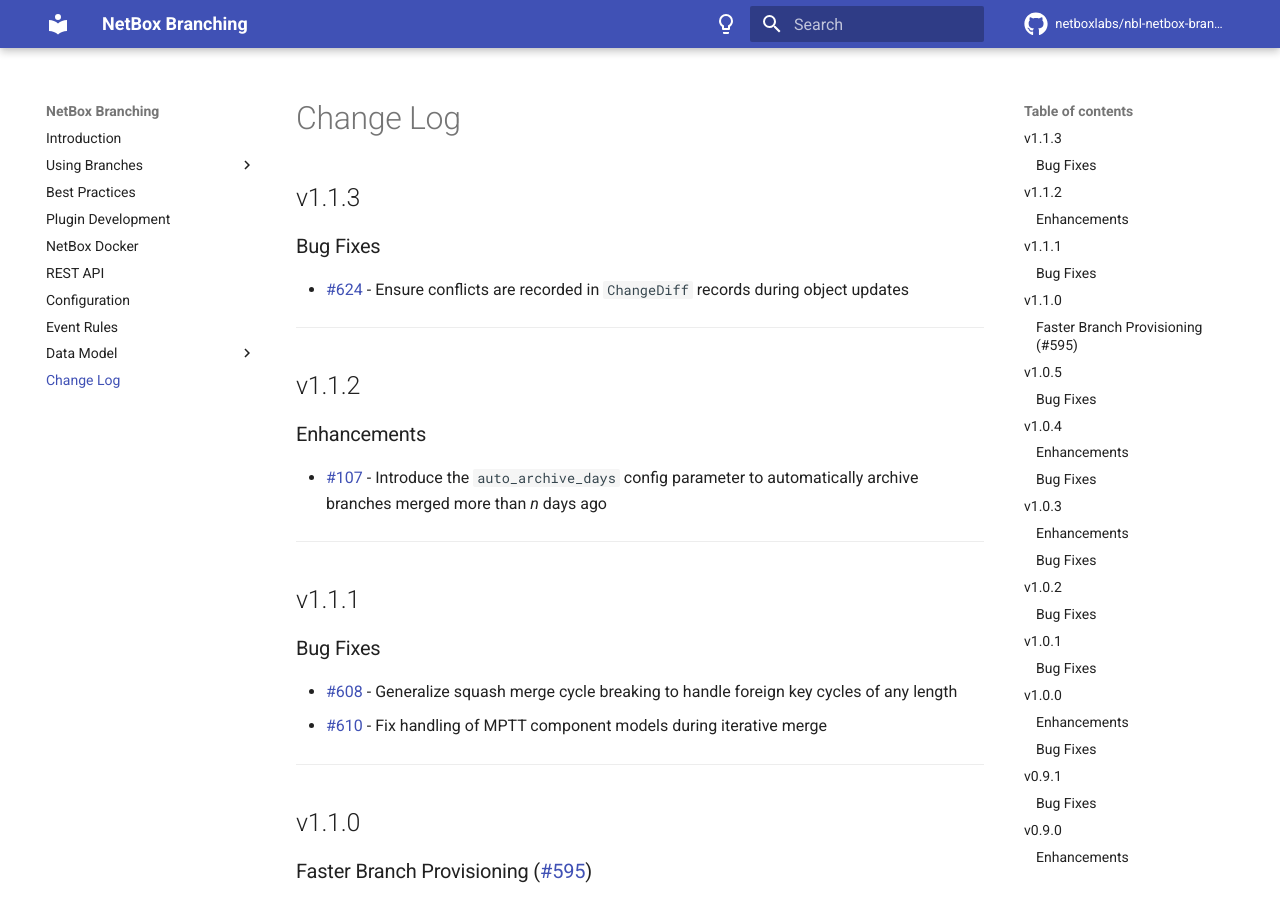
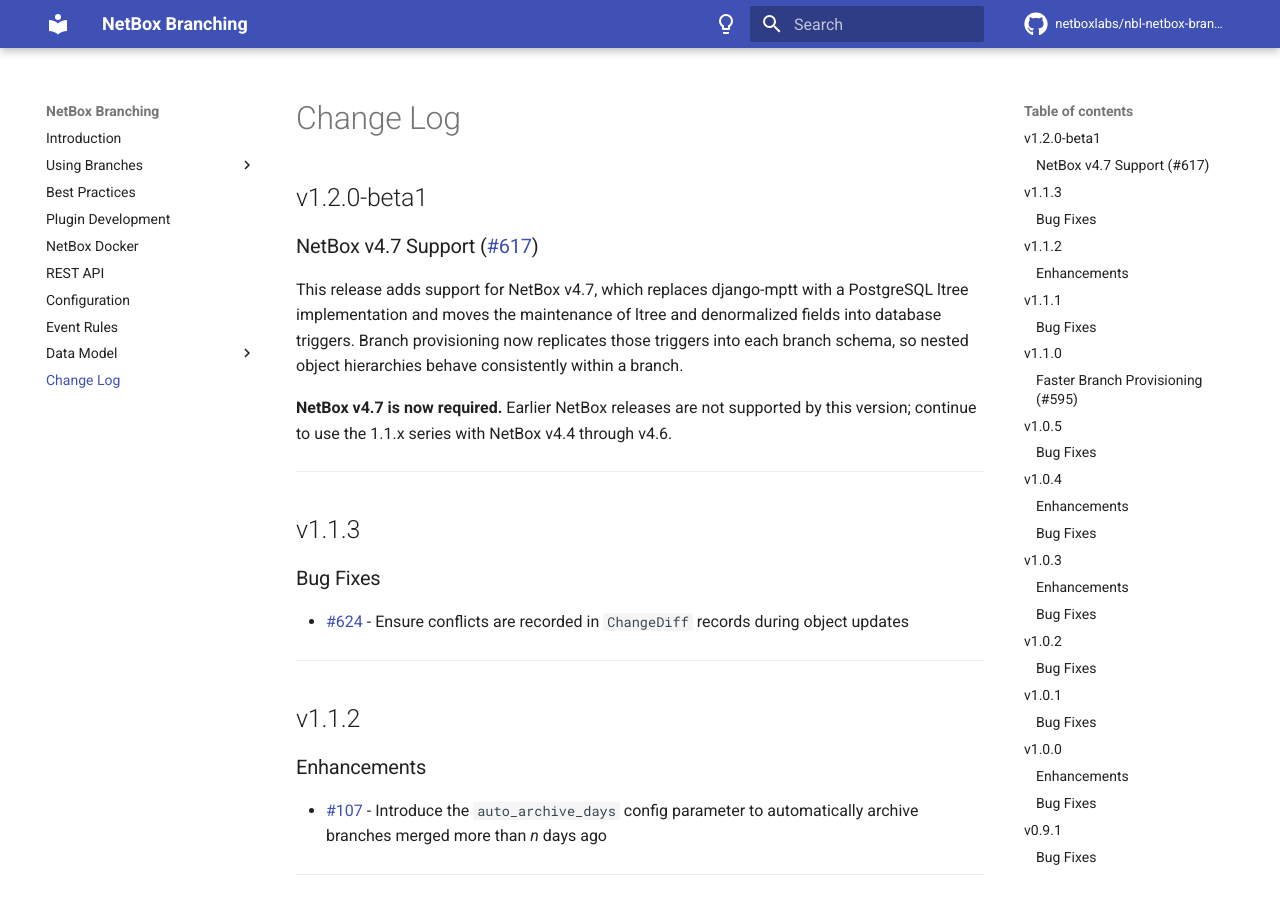
Before and after one commit to netboxlabs/netbox-branching, an MkDocs documentation site: the page built from docs/changelog.md, in a window 1280 px wide and 900 px high. Built offline with MkDocs 1.6.1 and Material for MkDocs 9.7.7, drawn with Linux system fonts in a browser that asks for light colours; comment, search, counter and statistics services are not loaded.

Commit message:
release v1.2.0-Beta1 (#637)

```diff
--- a/docs/changelog.md
+++ b/docs/changelog.md
@@ -1,4 +1,14 @@
 # Change Log
+
+## v1.2.0-beta1
+
+### NetBox v4.7 Support ([#617](https://github.com/netboxlabs/netbox-branching/issues/617))
+
+This release adds support for NetBox v4.7, which replaces django-mptt with a PostgreSQL ltree implementation and moves the maintenance of ltree and denormalized fields into database triggers. Branch provisioning now replicates those triggers into each branch schema, so nested object hierarchies behave consistently within a branch.
+
+**NetBox v4.7 is now required.** Earlier NetBox releases are not supported by this version; continue to use the 1.1.x series with NetBox v4.4 through v4.6.
+
+---
 
 ## v1.1.3
 
--- a/netbox_branching/__init__.py
+++ b/netbox_branching/__init__.py
@@ -12,7 +12,7 @@
     name = 'netbox_branching'
     verbose_name = 'NetBox Branching'
     description = 'A git-like branching implementation for NetBox'
-    version = '1.2.0'
+    version = '1.2.0-beta1'
     base_url = 'branching'
     # Remember to update COMPATIBILITY.md when modifying the minimum/maximum supported NetBox versions.
     # NetBox 4.7 replaced django-mptt with a PostgreSQL ltree implementation and moved ltree/denorm
--- a/pyproject.toml
+++ b/pyproject.toml
@@ -1,6 +1,6 @@
 [project]
 name = "netboxlabs-netbox-branching"
-version = "1.2.0"
+version = "1.2.0-beta1"
 description = "A git-like branching implementation for NetBox"
 readme = "README.md"
 requires-python = ">=3.10"
```
Also changed, not shown: COMPATIBILITY.md (+1 -1 lines).
